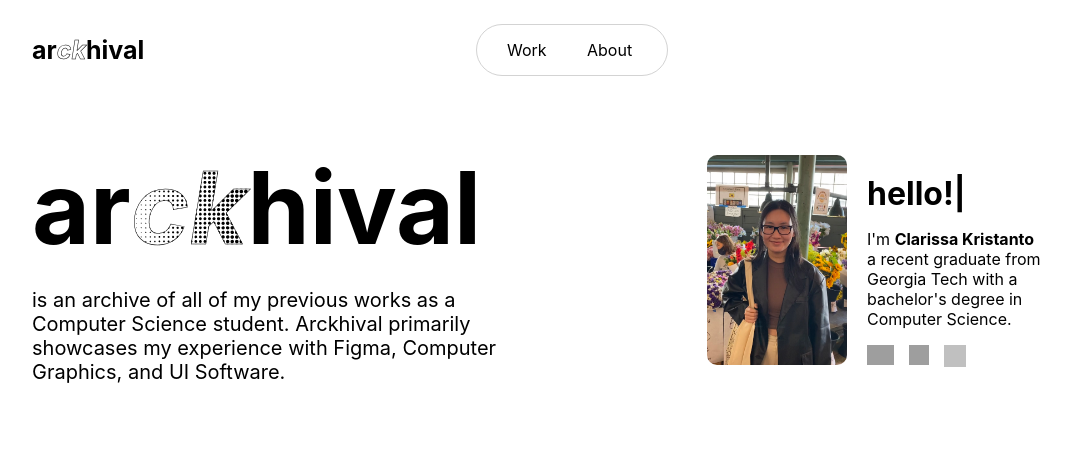
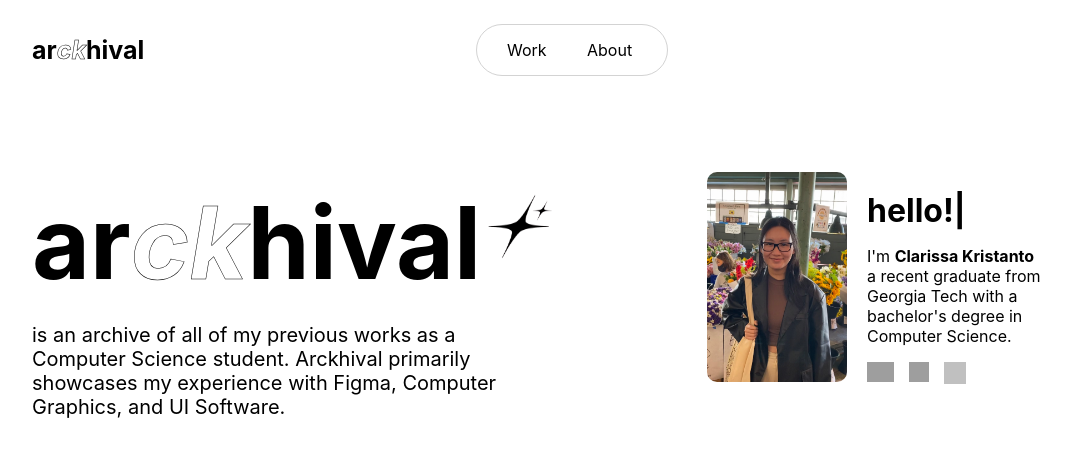
Before and after one commit to clarissaak/arckhival, a React (Create React App) app: page / in a window 1280 px wide. Shown: the top 456 px of the page, without its empty margins (68-1139 px from the left). Built offline with nearby package versions, Linux system fonts and the light colour scheme; grey boxes are pictures that could not be loaded.

Commit message:
web design

```diff
--- a/src/App.css
+++ b/src/App.css
@@ -63,14 +63,6 @@
     font-weight: bold;
 }
 
-@keyframes App-logo-spin {
-  from {
-    transform: rotate(0deg);
-  }
-  to {
-    transform: rotate(360deg);
-  }
-}
 
 @media (max-width: 1024px) {
     .App {
--- a/src/pages/Home.js
+++ b/src/pages/Home.js
@@ -40,7 +40,10 @@ const Home = () => {
     return (
     <div className="homeContainer">
         <div className='intro'>
-            <h1>ar<span className="initials">ck</span>hival</h1>
+            <div className='header'>
+                <h1>ar<span className="initials">ck</span>hival</h1>
+                <img src={require('../assets/stars.png')} className='stars' alt='stars'/>
+            </div>
             <p>is an archive of all of my previous works as a Computer Science student.
                 Arckhival primarily showcases my experience with Figma, Computer Graphics, and UI Software.</p>
         </div>
--- a/src/pages/Work.js
+++ b/src/pages/Work.js
@@ -4,7 +4,10 @@ const Work = () => {
     return (
     <div className="workContainer">
         <div className='workIntro'>
+          <div className='header'>
             <h1>the ar<span className="initials">ck</span>hive</h1>
+            <img src={require('../assets/stars.png')} className='stars' alt='stars'/>
+          </div>
             <p>includes a few examples of my work, displaying moments
               where I had fun creating and designing by myself or with others!</p>
         </div>
--- a/src/pages/styles/Home.css
+++ b/src/pages/styles/Home.css
@@ -9,20 +9,47 @@
     margin-right: auto;
 }
 
+.intro .header {
+    width: 100%;
+    display: flex;
+    justify-content: left;
+    margin-bottom: 0;
+    gap: 1%;
+}
+
 .intro h1 {
     font-style: normal;
     font-size: 100px;
     margin-bottom: 0px;
     margin-top: 5%;
+    width: fit-content;
+}
+
+.intro img {
+    aspect-ratio: 1 / 1;
+    max-width: 10%;
 }
 
 .intro h1 span.initials {
     font-style: italic;
-    background-image: url('../../assets/halftone.svg');
-    color: transparent;
-    background-size: 100% 100%;
-    background-clip: text;
+    color: white;
     -webkit-text-stroke: 0.5px black;
+    transition: transform 0.3s ease;
+    display: inline-block;
+    transition: transform 0.3s ease;
+    transform-origin: center;
+}
+
+.intro h1 span.initials:hover {
+    transform: scale(1.2);
+}
+
+.intro img {
+    width: 90%;
+    height: auto;
+    margin-top: -8%;
+    margin-bottom: -8%;
+
 }
 
 .intro p {
@@ -99,6 +126,14 @@
     filter: none;
 }
 
+@media (max-width: 900px) {
+    .intro h1 {
+        font-size: 85px;
+    }
+    .intro .header {
+        width: 100%;
+    }
+}
 
 @media (max-width: 768px) {
     .homeContainer {
@@ -118,7 +153,7 @@
         padding: 10px;
     }
     .intro h1 {
-        font-size: 75px;
+        font-size: 70px;
     }
     .ck {
         margin-right: 0;
--- a/src/pages/styles/Work.css
+++ b/src/pages/styles/Work.css
@@ -11,20 +11,28 @@
     gap: 5%;
 }
 
+.workIntro .header {
+    width: 60%;
+    display: flex;
+    justify-content: left;
+    gap: 1%;
+}
 .workIntro h1 {
     font-style: normal;
     font-size: 100px;
     margin-bottom: 0px;
     margin-top: 0;
-    width: 50%;
+    width: fit-content;
+}
+
+.workIntro img {
+    aspect-ratio: 1 / 1;
+    max-width: 10%;
 }
 
 .workIntro h1 span.initials {
     font-style: italic;
-    background-image: url('../../assets/halftone.svg');
-    color: transparent;
-    background-size: 100% 100%;
-    background-clip: text;
+    color: white;
     -webkit-text-stroke: 0.5px black;
 }
 
@@ -64,6 +72,8 @@
 
 .project video,
 .project img {
+    max-width: 90%;
+    max-height: 90%;
     object-fit: contain;
     border-radius: 20px;
     box-shadow: 0 4px 8px rgba(0, 0, 0, 0.2);
@@ -76,24 +86,24 @@
 }
 
 .project .wedding {
-    max-height: 85%;
+    max-width: 85%;
     aspect-ratio: 9/16;
 }
 
 .project .rsvp {
     max-width: 90%;
-    aspect-ratio: 16/8;
+    aspect-ratio: 16/9;
 }
 
 .project .sleep {
-    max-height: 85%;
+    max-width: 80%;
     border-radius: 50px;
-    aspect-ratio: 8/16;
+    aspect-ratio: 9/16;
 }
 
 .project .chiikawa {
     max-width: 70%;
-    aspect-ratio: 6/4;
+    aspect-ratio: 4/3;
 }
 
 .project .map {
@@ -163,6 +173,8 @@
 @media (max-width: 900px) {
     .workIntro h1 {
         font-size: 50px;
+    }
+    .workIntro .header {
         width: 100%;
     }
     .workIntro p {
```
Also changed, not shown: src/assets/stars.png (added), 1 other file (tests, documents, lock files or other folders).
